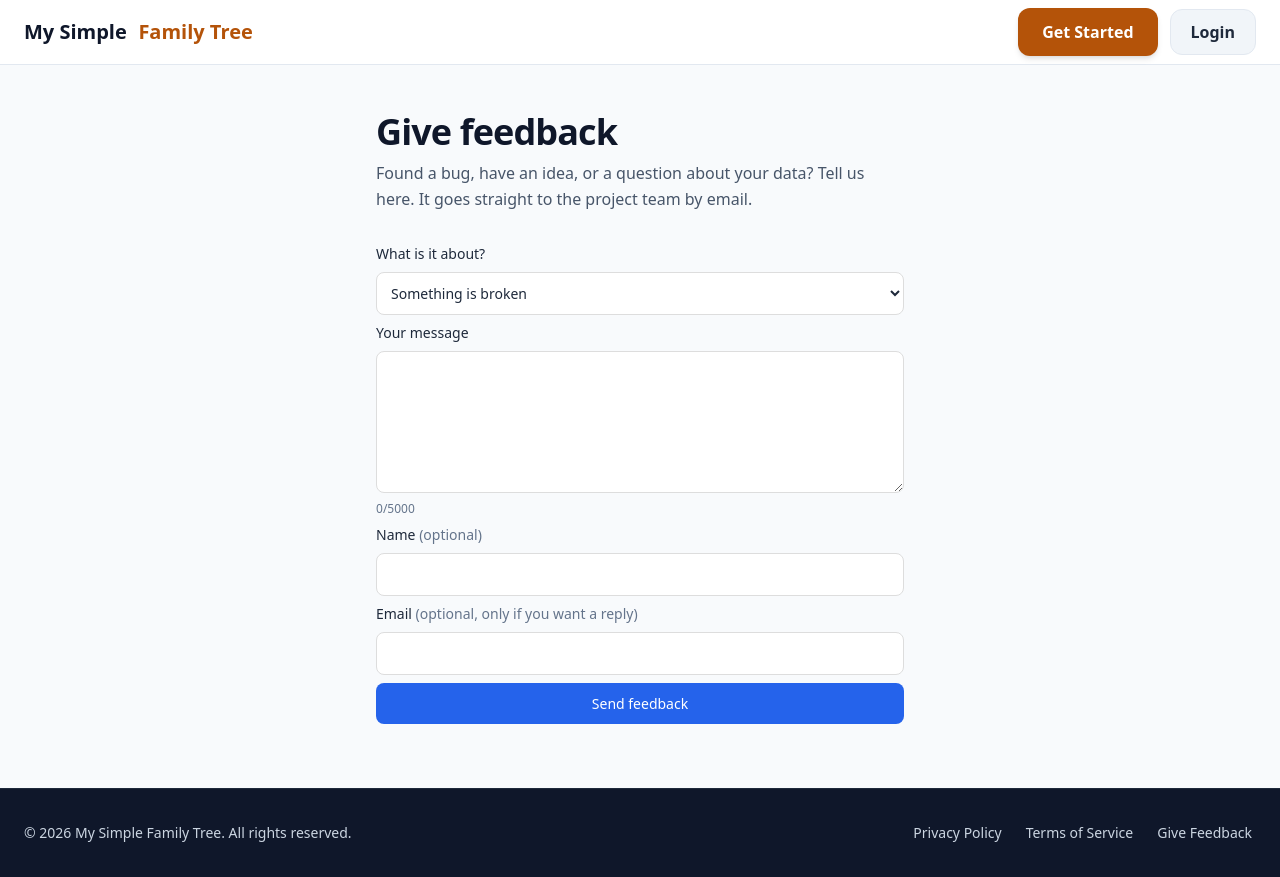
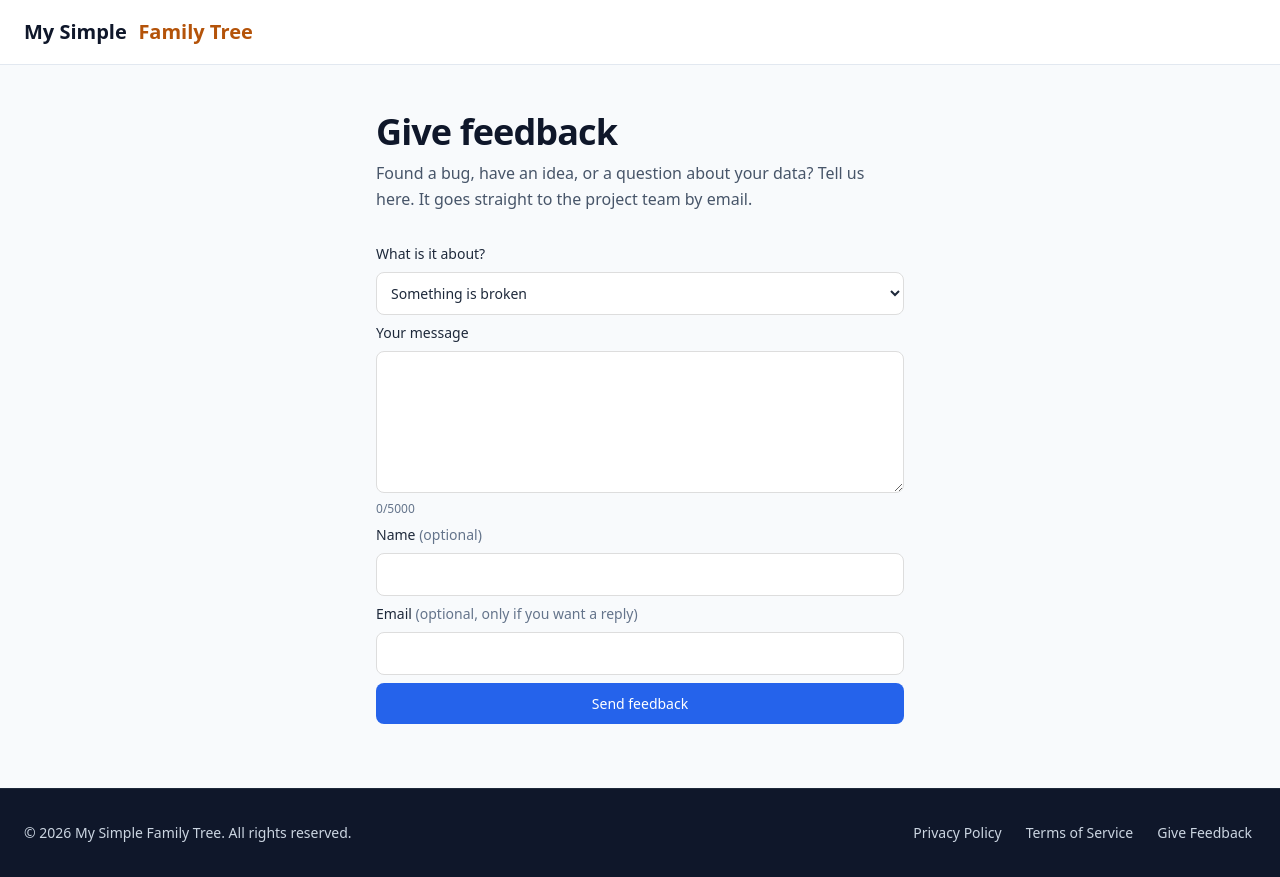
Before and after one commit to Moiralah/ft_transcendence, a Next.js app in the folder frontend/: page /feedback in a window 1280 px wide. Built offline with nearby package versions, Linux system fonts and the light colour scheme.

Commit message:
fix(feedback): drop Get Started and Login from the feedback page's navbar

```diff
--- a/frontend/src/app/feedback/page.tsx
+++ b/frontend/src/app/feedback/page.tsx
@@ -63,7 +63,7 @@ export default function FeedbackPage() {
 		<div className="flex flex-col min-h-screen bg-slate-50 text-slate-800 font-sans">
 			<SkipLink />
 			<header id="navbar" tabIndex={-1} className="focus:outline-none">
-				<Navbar btnText1="Get Started" btnHref1="/signup" btnText2="Login" btnHref2="/login" />
+				<Navbar />
 			</header>
 
 			<main id="main-content" tabIndex={-1} className="focus:outline-none flex-1 max-w-xl mx-auto px-6 pt-28 pb-16 w-full">
```
